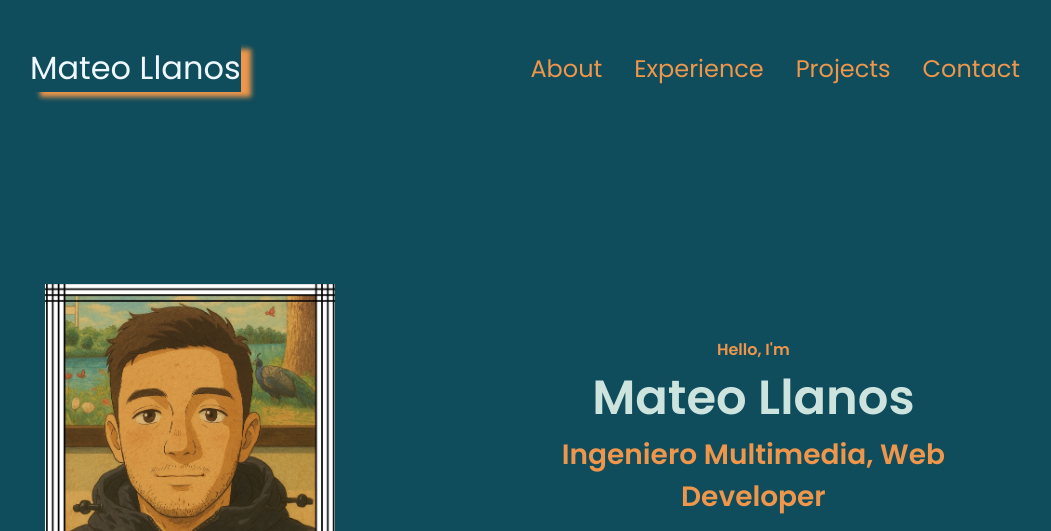
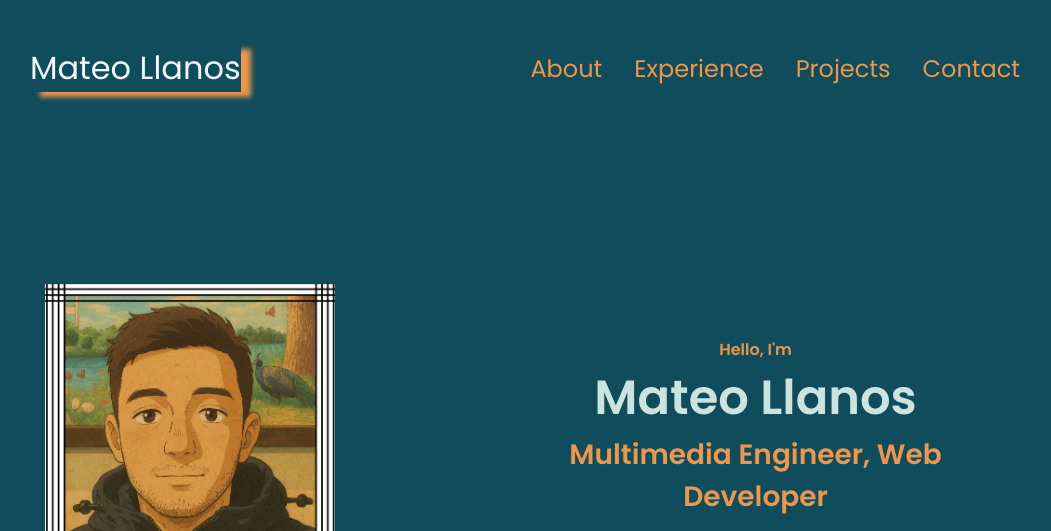
Before and after one commit to MateoLLanosT/Portfolio_01, a plain HTML site: page index.html in a window 1280 px wide. Shown: the top 531 px of the page, without its empty margins (115-1166 px from the left). Drawn offline with Linux system fonts and the light colour scheme.

Commit message:
Update index.html
 add Multimedia Engineer

```diff
--- a/index.html
+++ b/index.html
@@ -43,7 +43,7 @@
       <div class="section__text">
         <p class="section__text__p1">Hello, I'm</p>
         <h1 class="title">Mateo Llanos</h1>
-        <p class="section__text__p2">Ingeniero Multimedia, Web Developer</p>
+        <p class="section__text__p2">Multimedia Engineer, Web Developer</p>
 
         <div class="btn-container">
           <button
```
